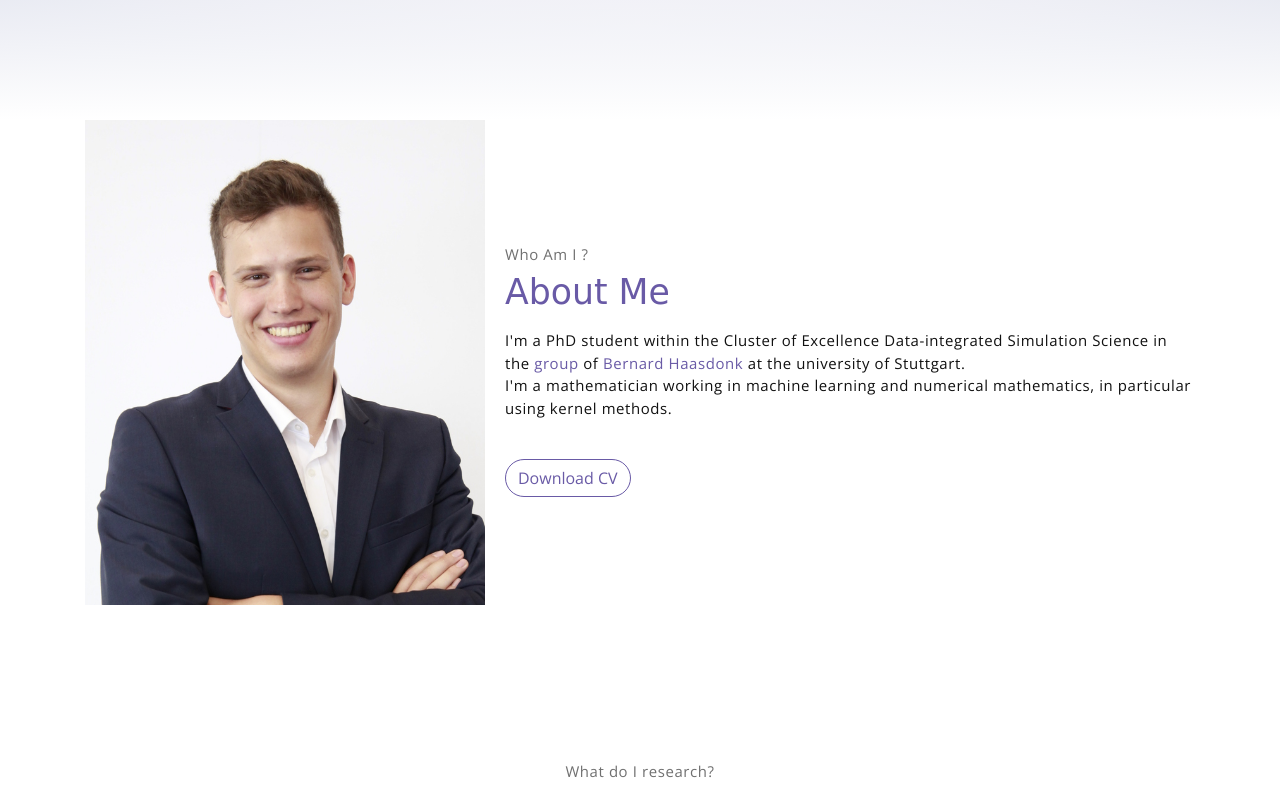
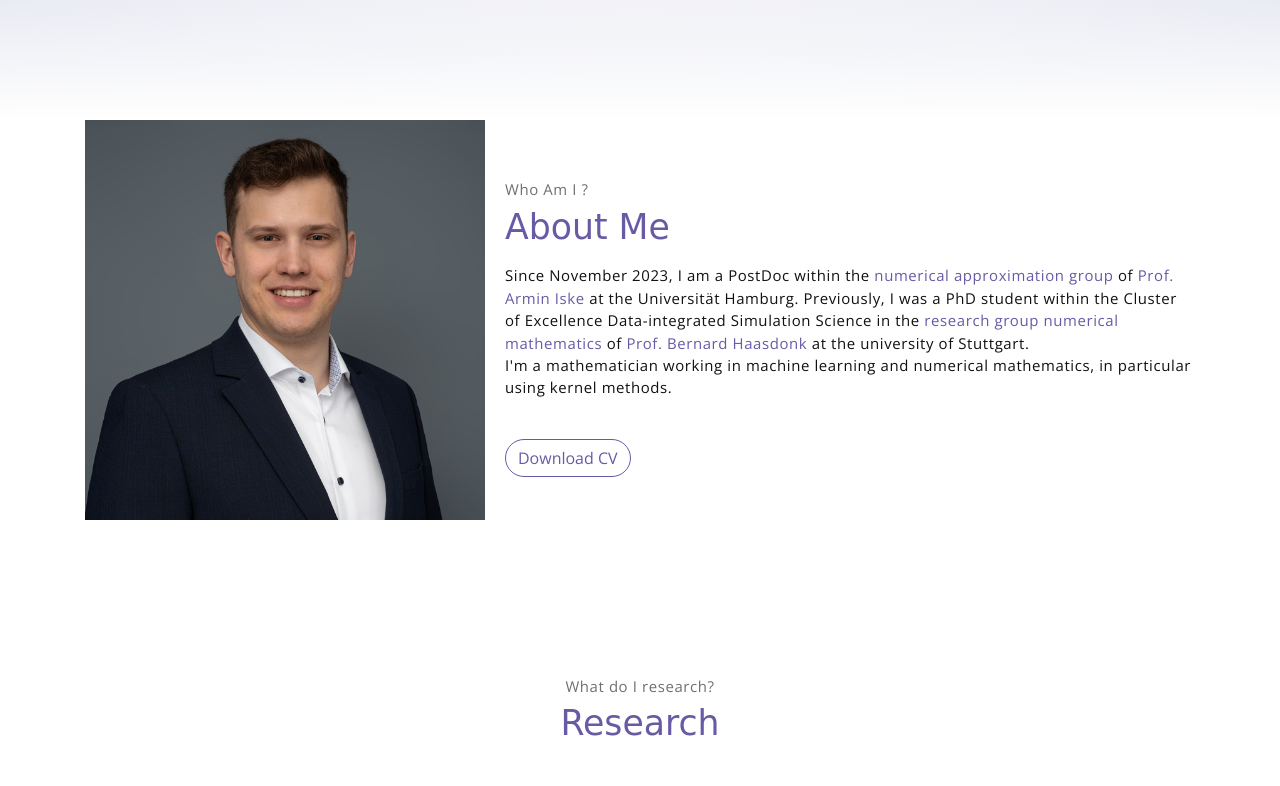
Before and after one commit to TizianWenzel/TizianWenzel.github.io, a plain HTML site: page index.html in a window 1280 px wide. Shown: the part 680-1466 px from the top of the page. Drawn offline with nearby package versions, Linux system fonts and the light colour scheme; a web font is replaced by a local one.

Commit message:
Picture and position updated.

```diff
--- a/index.html
+++ b/index.html
@@ -67,17 +67,21 @@
             <!-- about wrapper -->
             <div class="about">
                 <div class="about-img-holder">
-                    <img src="assets/imgs/klein_Bildauswahl.JPG" class="about-img" alt="Download free bootstrap 4 landing page, free boootstrap 4 templates, Download free bootstrap 4.1 landing page, free boootstrap 4.1.1 templates, meyawo Landing page">
+                    <img src="assets/imgs/klein_NEU_quadratisch.jpg" class="about-img" alt="Download free bootstrap 4 landing page, free boootstrap 4 templates, Download free bootstrap 4.1 landing page, free boootstrap 4.1.1 templates, meyawo Landing page">
                 </div>
                 <div class="about-caption">
                     <p class="section-subtitle">Who Am I ?</p>
                     <h2 class="section-title mb-3">About Me</h2>
                     <p>
-I'm a PhD student within the Cluster of Excellence Data-integrated Simulation Science
-in the
-<a href="https://www.ians.uni-stuttgart.de/anm/">group</a>
+Since November 2023, I am a PostDoc within the
+<a href="https://www.math.uni-hamburg.de/en/forschung/bereiche/am/numerische-approximation.html">numerical approximation group</a>
 of
-<a href="https://www.ians.uni-stuttgart.de/institute/team/Haasdonk-00003/">Bernard Haasdonk</a>
+<a href="https://www.math.uni-hamburg.de/en/forschung/bereiche/am/numerische-approximation/personen/iske-armin.html">Prof. Armin Iske</a>
+at the Universität Hamburg.
+Previously, I was a PhD student within the Cluster of Excellence Data-integrated Simulation Science in the
+<a href="https://www.ians.uni-stuttgart.de/anm/">research group numerical mathematics</a>
+of
+<a href="https://www.ians.uni-stuttgart.de/institute/team/Haasdonk-00003/">Prof. Bernard Haasdonk</a>
 at the university of Stuttgart. <br>
 
 I'm a mathematician working in machine learning and numerical mathematics, in particular using kernel methods. <br>
```
Also changed, not shown: assets/imgs/klein_NEU_quadratisch.jpg (added).
